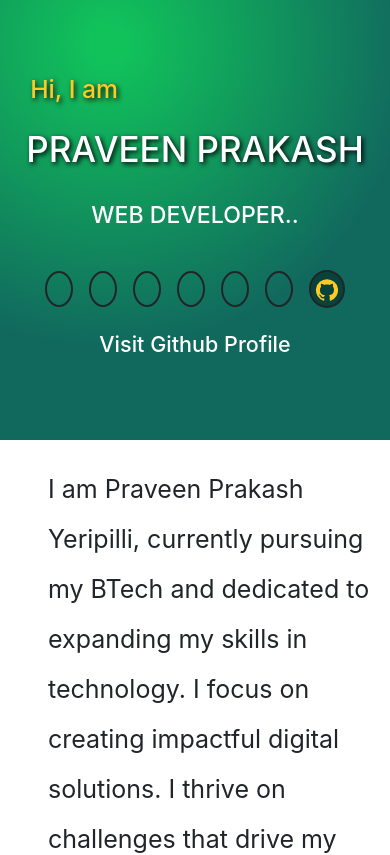
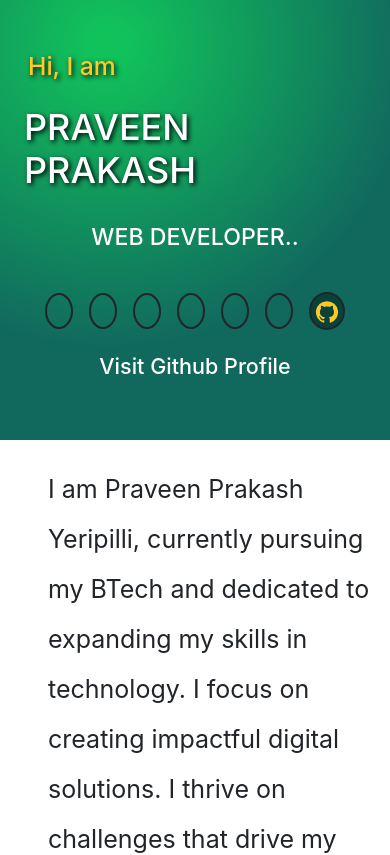
Before and after one commit to mrtranquil/portfolio, a React (Create React App) app: page / in a window 390 px wide. Shown: the top 855 px of the page. Built offline with nearby package versions, Linux system fonts and the light colour scheme; some icons are missing.

Commit message:
size fo praveen prakash

```diff
--- a/src/components/AboutSection.js
+++ b/src/components/AboutSection.js
@@ -51,7 +51,7 @@ const AboutSection = () => {
         </div>
           <div className='p-lg-3 px-4  pt-lg-5'>
             <h2 className='mb-4 ms-1' style={{textShadow:' 2px 2px 5px rgba(15, 12, 0, 1)' ,color:'rgba(255, 202, 34, 1)'}}>Hi, I am</h2>
-            <h1 className='text-white mb-0 nametitle ' style={{ textShadow:' 2px 2px 5px rgba(0, 0, 0, 1)' }}>PRAVEEN PRAKASH</h1>
+            <h1 className='text-white mb-0 nametitle d-flex justify-content-center ' style={{ textShadow:' 2px 2px 5px rgba(0, 0, 0, 1)' }}>PRAVEEN PRAKASH</h1>
 
             <div className='d-flex justify-content-center mt-3' >
               <h3 className='text-white py-3 py-lg-0'>WEB DEVELOPER..</h3>
--- a/src/index.css
+++ b/src/index.css
@@ -43,7 +43,7 @@ background-color: rgba(8, 67, 59, 1)  !important;
 @media only screen and (max-width:500px){
 
     .nametitle{
-        font-size: 35px !important;
+        font-size: 36px !important;
     }
 
 }
```
